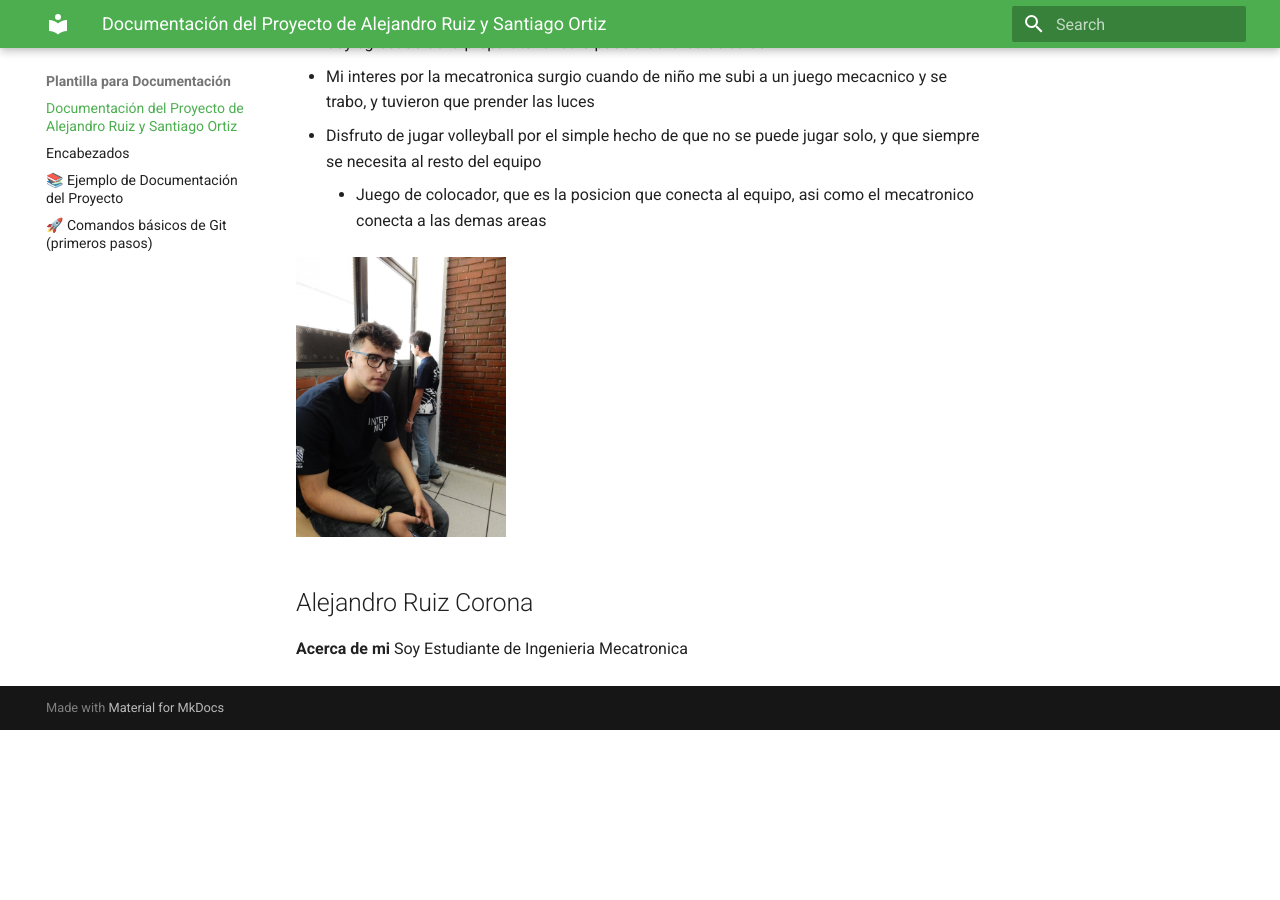
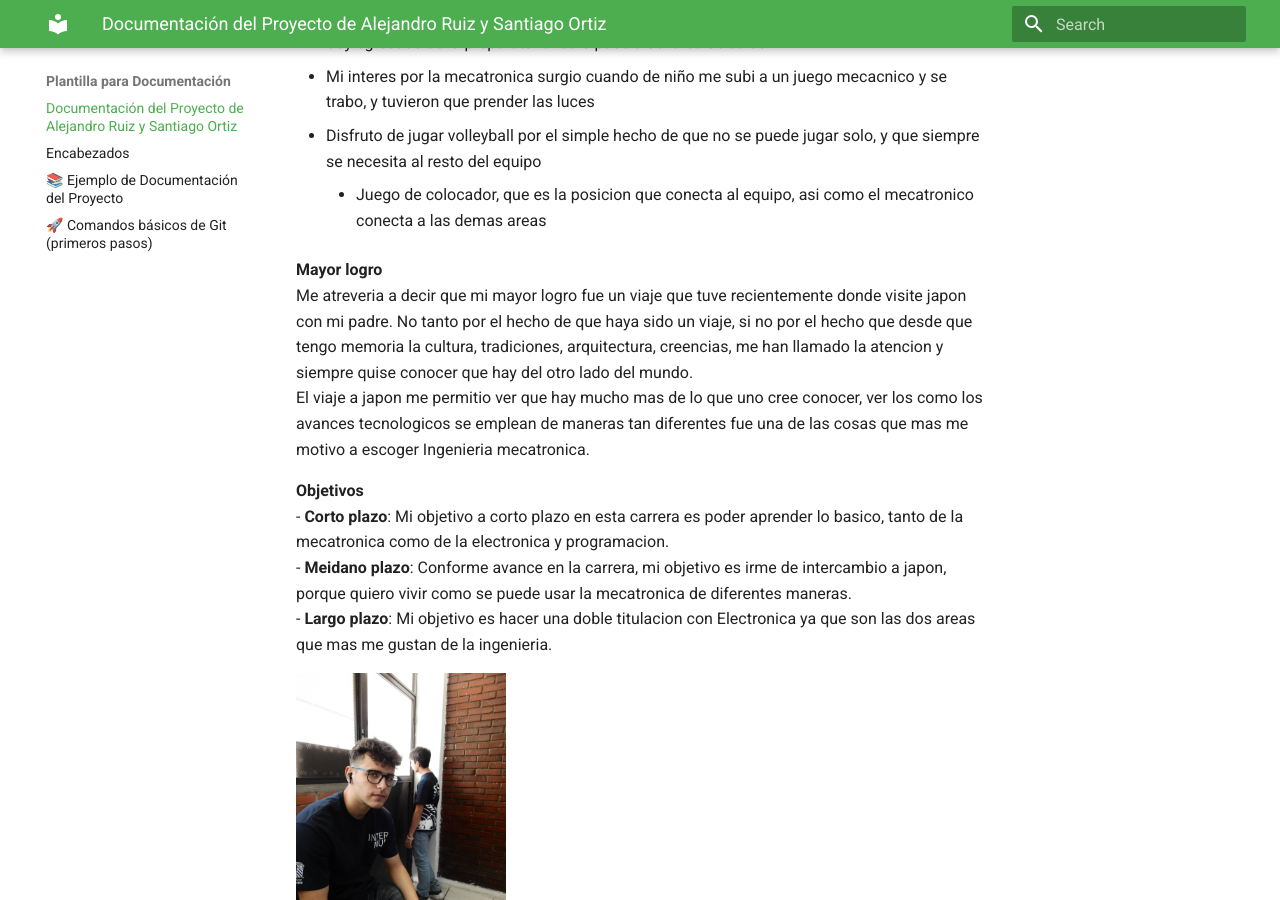
Before and after one commit to Peppa833/Mecatronica, an MkDocs documentation site: the page built from docs/index.md, in a window 1280 px wide and 900 px high, scrolled down 980 px. Built offline with MkDocs 1.6.1 and Material for MkDocs 9.7.7, drawn with Linux system fonts in a browser that asks for light colours; before the commit the page ends 1710 px from its top, so only the background shows below that.

Commit message:
Objetivos y mayor logro titi

```diff
--- a/docs/index.md
+++ b/docs/index.md
@@ -21,6 +21,16 @@ El objetivo de esta pagina web es tener un portafolio sobre mis trabajos y proye
 - Disfruto de jugar volleyball por el simple hecho de que no se puede jugar solo, y que siempre se necesita al resto del equipo
     - Juego de colocador, que es la posicion que conecta al equipo, asi como el mecatronico conecta a las demas areas
 
+**Mayor logro**
+Me atreveria a decir que mi mayor logro fue un viaje que tuve recientemente donde visite japon con mi padre. No tanto por el hecho de que haya sido un viaje, si no por el hecho que desde que tengo memoria la cultura, tradiciones, arquitectura, creencias, me han llamado la atencion y siempre quise conocer que hay del otro lado del mundo.
+El viaje a japon me permitio ver que hay mucho mas de lo que uno cree conocer, ver los como los avances tecnologicos se emplean de maneras tan diferentes fue una de las cosas que mas me motivo a escoger Ingenieria mecatronica.
+
+**Objetivos**
+- **Corto plazo**: Mi objetivo a corto plazo en esta carrera es poder aprender lo basico, tanto de la mecatronica como de la electronica y programacion.
+- **Meidano plazo**: Conforme avance en la carrera, mi objetivo es irme de intercambio a japon, porque quiero vivir como se puede usar la mecatronica de diferentes maneras.
+- **Largo plazo**: Mi objetivo es hacer una doble titulacion con Electronica ya que son las dos areas que mas me gustan de la ingenieria.
+
+
 
 <img src="recursos/imgs/alex.jpeg" alt="Diagrama del sistema" width="210">
 
```
